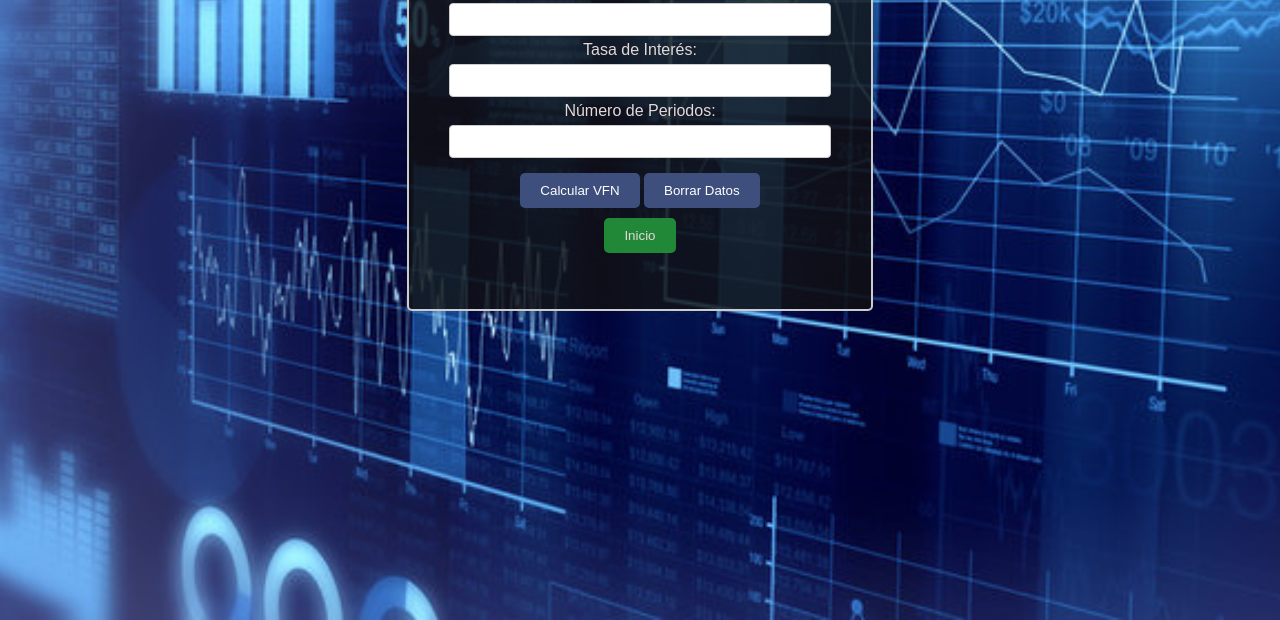
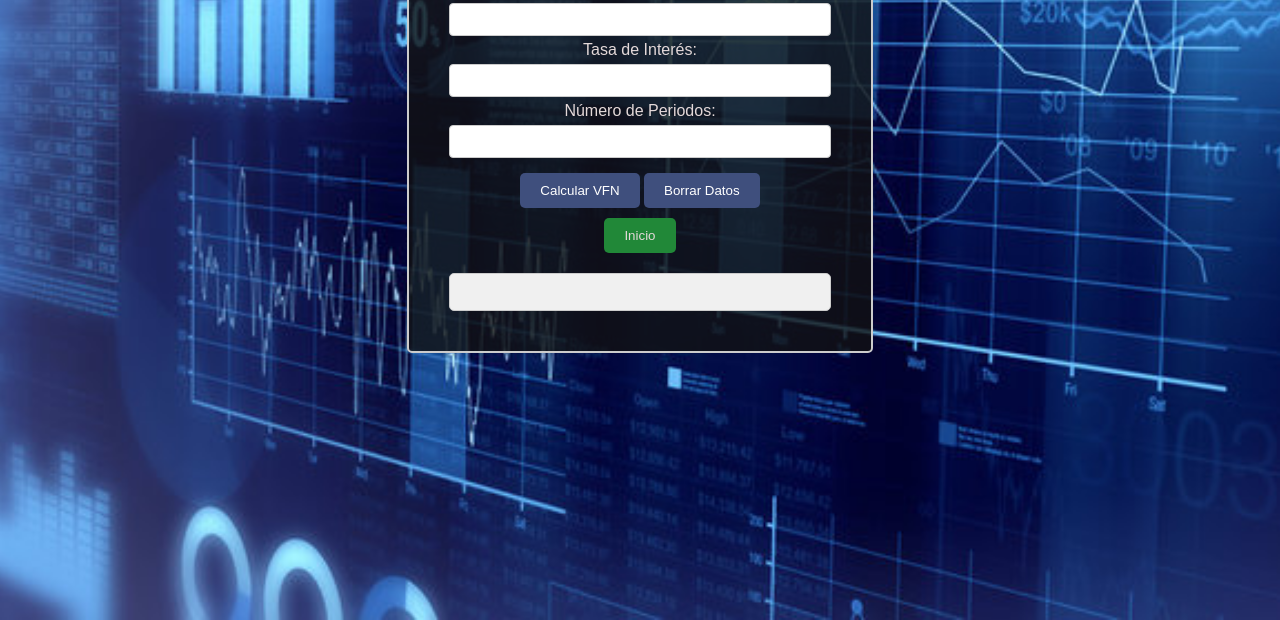
Before and after one commit to UMSS-Bolivia/SistemasEconomicos, a plain HTML site: page public/calcularVFN.html in a window 1280 px wide. Shown: the part 180-800 px from the top of the page. Drawn offline with Linux system fonts and the light colour scheme; a web font is replaced by a local one.

Commit message:
result container

```diff
--- a/public/calcularVFN.html
+++ b/public/calcularVFN.html
@@ -25,7 +25,9 @@
             <button class="btn-option" id="borrar_datos" onclick="borrarDatos()">Borrar Datos</button>
             <br>
             <a href="index.html"><button class="btn-inicio">Inicio</button></a>
-            <p id="resultado"></p>
+            <div id="result">
+                <p id="resultado"></p>
+            </div>
         </div>
     </div>
     <script src="script.js"></script>
```
